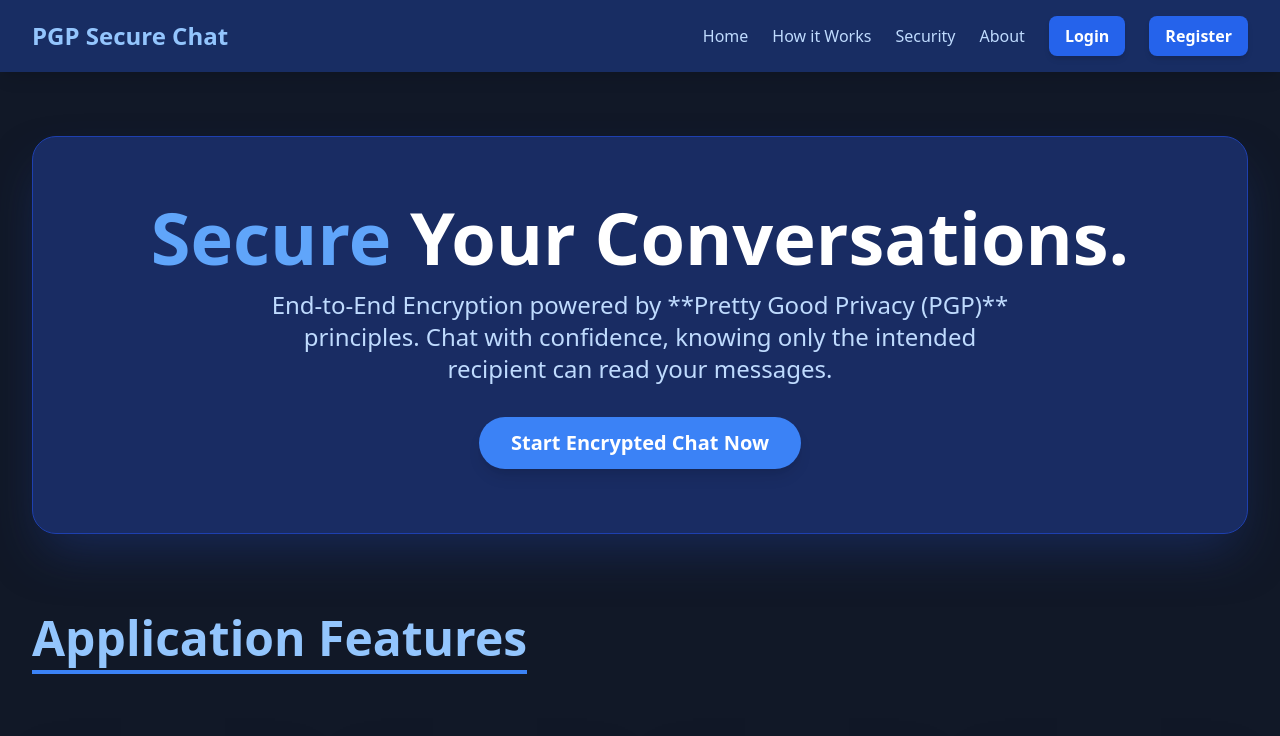
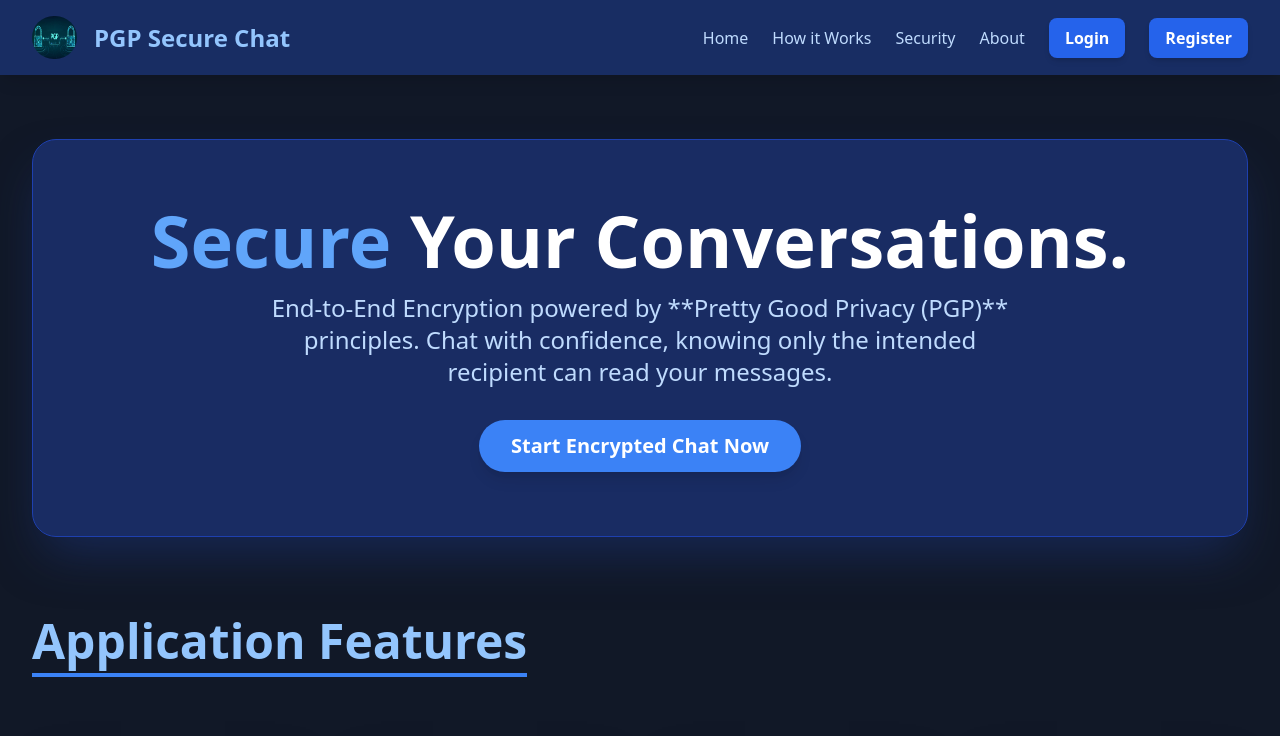
Before and after one commit to cboychinedu/PGP-Chat-App, a React (Create React App) app in the folder frontend/: page / in a window 1280 px wide. Shown: the top 736 px of the page. Built offline with nearby package versions, Linux system fonts and the light colour scheme.

Commit message:
added an image to the navbar

```diff
--- a/frontend/src/Components/Navbar/Navbar.jsx
+++ b/frontend/src/Components/Navbar/Navbar.jsx
@@ -1,4 +1,5 @@
 // Importing the necessary modules
+import pgpLogo from "@images/pgpLogo.jpg"
 import React, { Fragment, useState } from "react";
 
 // Icons for the mobile menu
@@ -29,7 +30,10 @@ const Navbar = () => {
                     <div className="flex justify-between items-center">
 
                         {/* Logo / Brand */}
-                        <a href="/" className="text-2xl font-bold text-blue-300">PGP Secure Chat</a>
+                        <div className="flex items-center justify-between">
+                            <img src={pgpLogo} alt="PGP Logo" className="h-[43px] mr-[17px] w-[45px] rounded-[40px]"/>
+                            <a href="/" className="text-2xl font-bold text-blue-300">PGP Secure Chat</a>
+                        </div>
 
                         {/* Desktop Navigation (Visible on screen sizes 'sm' and larger) */}
                         <nav className="hidden sm:flex items-center space-x-6">
```
Also changed, not shown: frontend/src/Images/pgpLogo.jpg (added).
